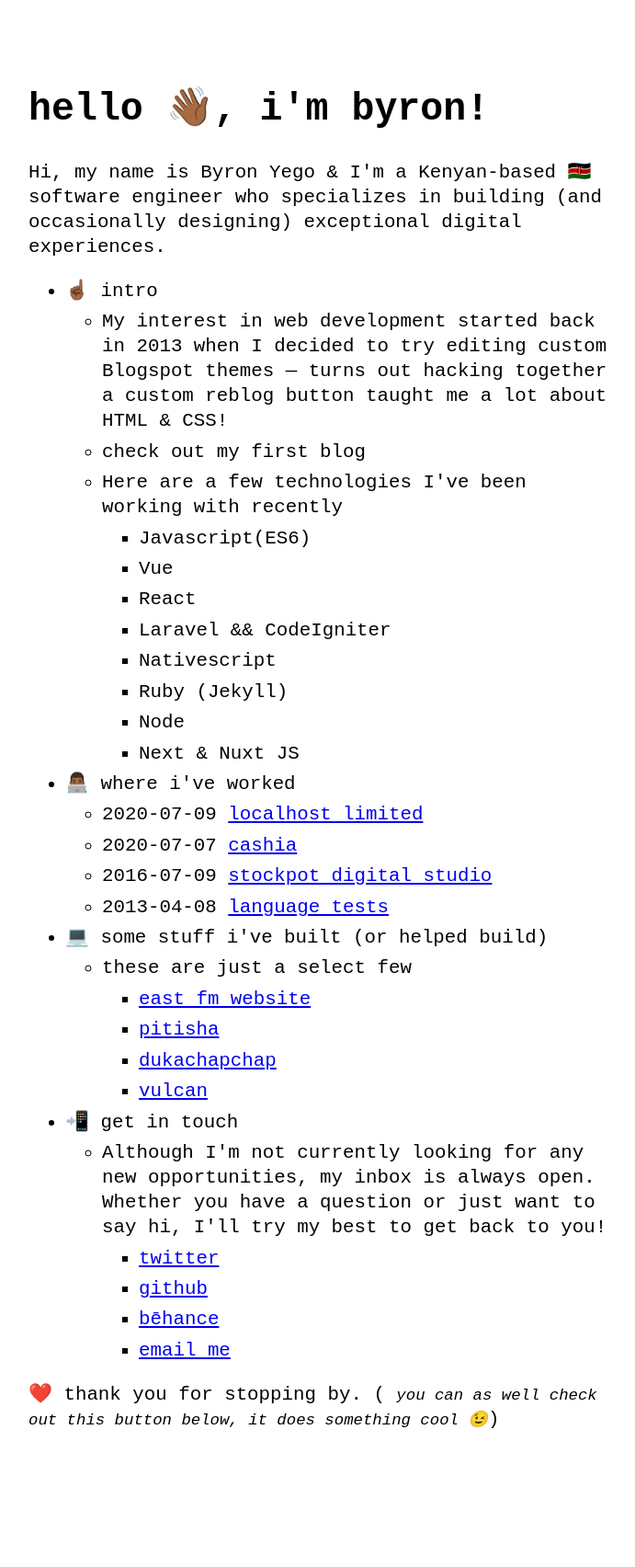
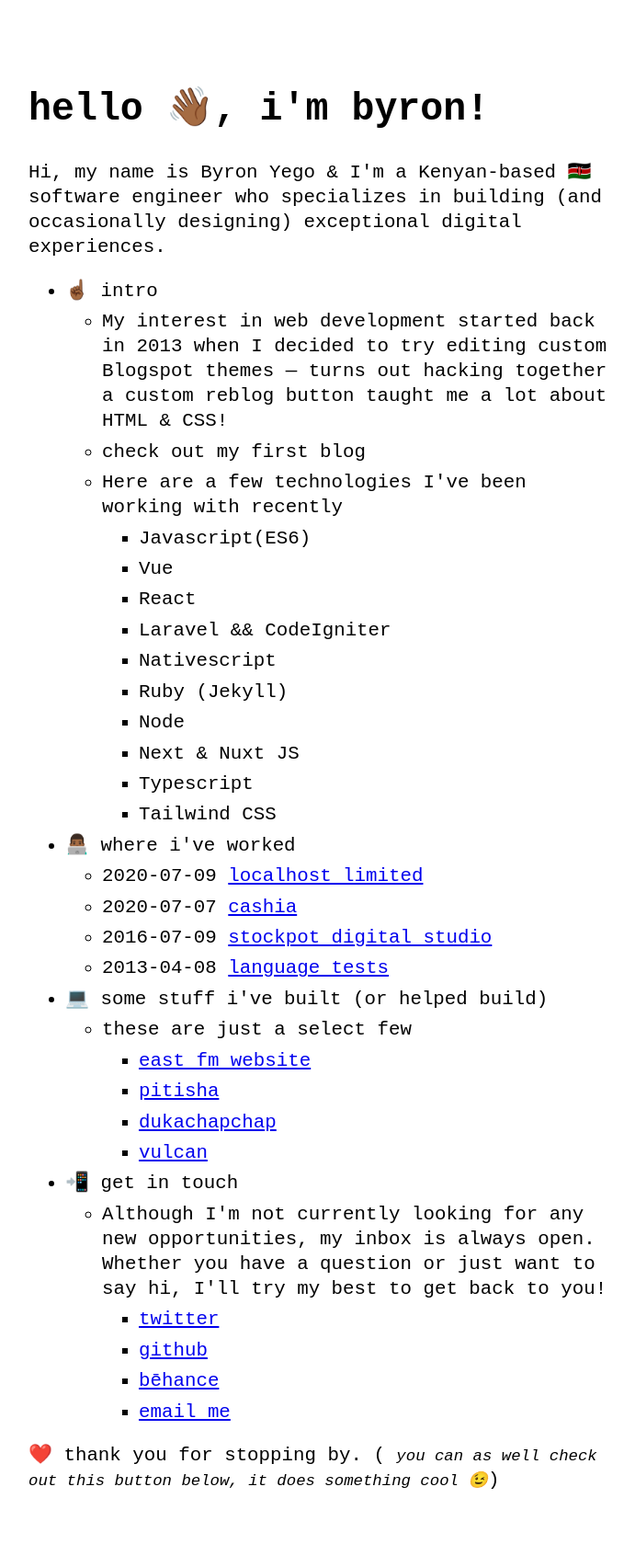
Before and after one commit to riggraz/no-style-please, a Jekyll site: the page built from index.md, in a window 1280 px wide. Shown: the whole page at 92% size, without its empty margins (289-980 px from the left). Built offline with Jekyll 4.4.1, drawn with Linux system fonts in a browser that asks for light colours; before the commit the page ends 1637 px from its top, so only the background shows below that.

Commit message:
Update menu.yml

```diff
--- a/_data/menu.yml
+++ b/_data/menu.yml
@@ -18,6 +18,8 @@ entries:
           - title: Ruby (Jekyll)
           - title: Node
           - title: Next & Nuxt JS
+          - title: Typescript
+          - title: Tailwind CSS
 
   - title: 👨🏾‍💻 where i've worked
     post_list:
```
